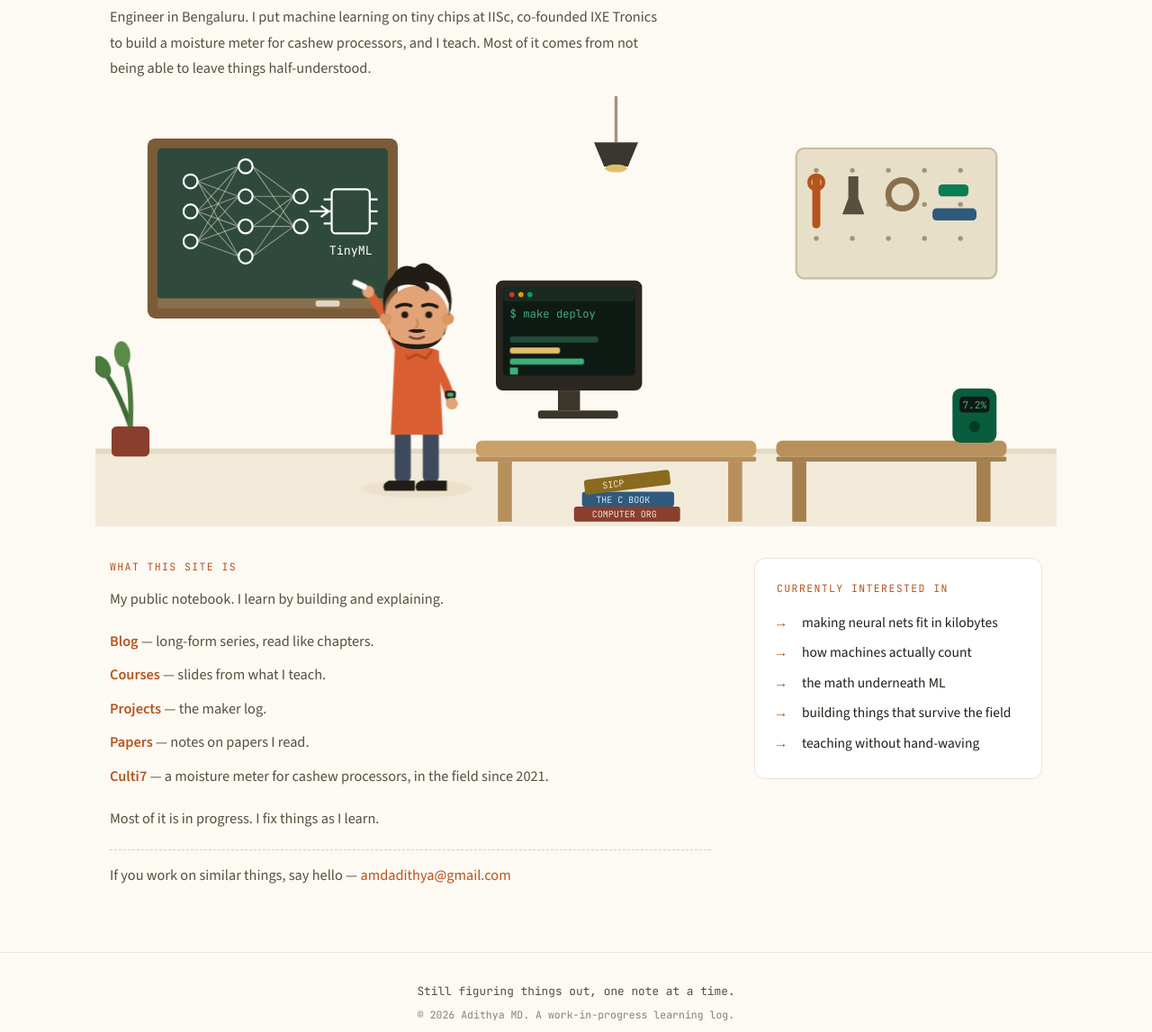
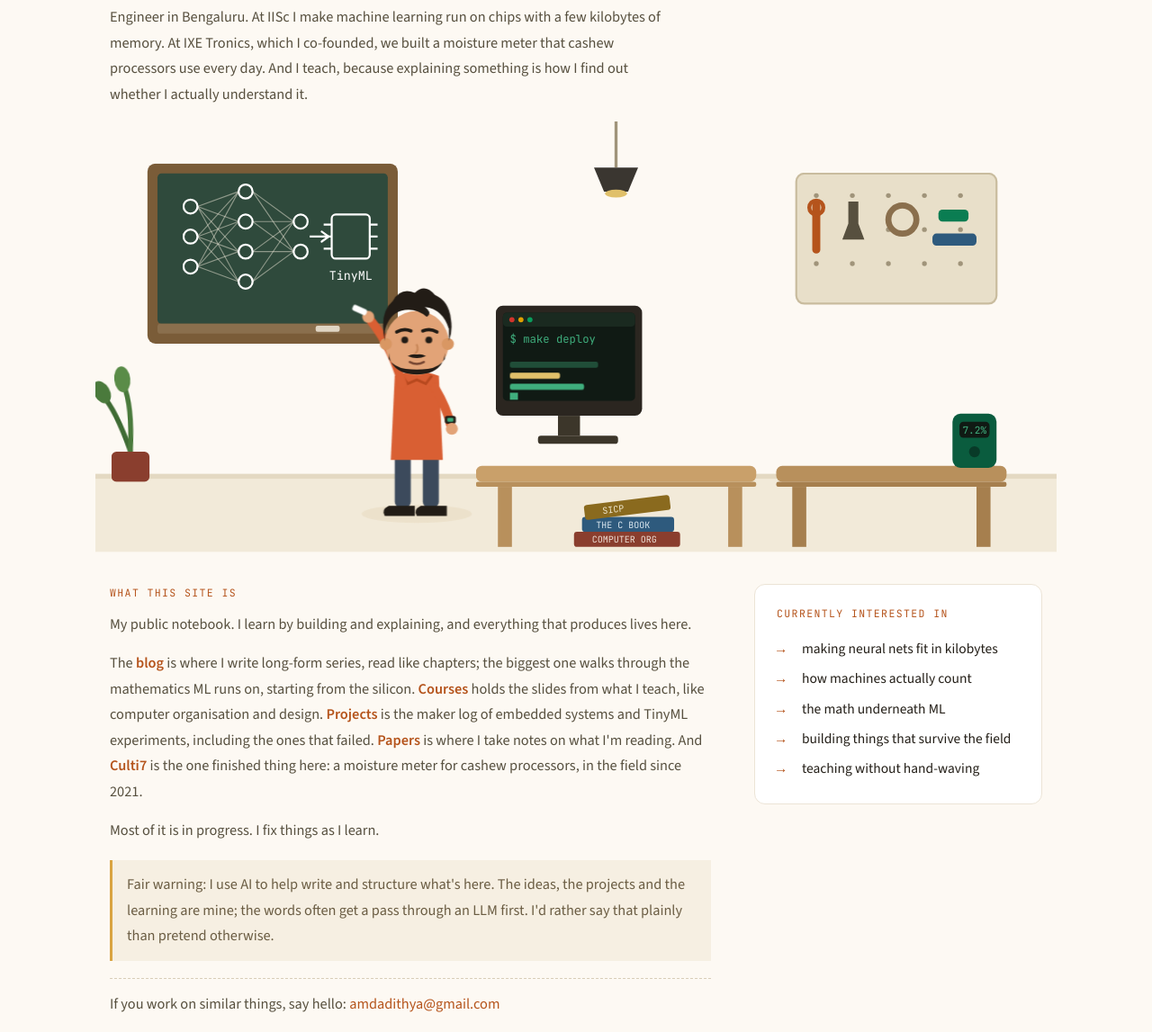
Before and after one commit to adimd/AMD_Website, an Eleventy site: page src/index.njk in a window 1280 px wide. Shown: the part 153-1300 px from the top of the page at 90% size. Built offline with nearby package versions, Linux system fonts and the light colour scheme; Eleventy itself is replaced by a stand-in of ours; files that its build step writes are made by us from their sources.

Commit message:
Updated Index Page

```diff
--- a/src/index.njk
+++ b/src/index.njk
@@ -1,15 +1,14 @@
 ---
 layout: base.njk
-title: Systems, silicon, chalk, and solder
 ---
 
 <section class="hero">
   <h1>Hi, I'm Adithya.</h1>
   <p class="hero-sub">
-    Engineer in Bengaluru. I put machine learning on tiny chips at IISc,
-    co-founded IXE Tronics to build a moisture meter for cashew processors,
-    and I teach. Most of it comes from not being able to leave things
-    half-understood.
+    Engineer in Bengaluru. At IISc I make machine learning run on chips with a
+    few kilobytes of memory. At IXE Tronics, which I co-founded, we built a
+    moisture meter that cashew processors use every day. And I teach, because
+    explaining something is how I find out whether I actually understand it.
   </p>
 </section>
 
@@ -229,17 +228,31 @@ title: Systems, silicon, chalk, and solder
 
   <section class="about-site">
     <p class="label">What this site is</p>
-    <p>My public notebook. I learn by building and explaining.</p>
-    <ul class="site-parts">
-      <li><a href="/blog/"><strong>Blog</strong></a> &mdash; long-form series, read like chapters.</li>
-      <li><a href="/courses/"><strong>Courses</strong></a> &mdash; slides from what I teach.</li>
-      <li><a href="/projects/"><strong>Projects</strong></a> &mdash; the maker log.</li>
-      <li><a href="/papers/"><strong>Papers</strong></a> &mdash; notes on papers I read.</li>
-      <li><a href="/culti7/"><strong>Culti7</strong></a> &mdash; a moisture meter for cashew processors, in the field since 2021.</li>
-    </ul>
+    <p>
+      My public notebook. I learn by building and explaining, and everything
+      that produces lives here.
+    </p>
+    <p>
+      The <a href="/blog/"><strong>blog</strong></a> is where I write long-form
+      series, read like chapters; the biggest one walks through the mathematics
+      ML runs on, starting from the silicon.
+      <a href="/courses/"><strong>Courses</strong></a> holds the slides from
+      what I teach, like computer organisation and design.
+      <a href="/projects/"><strong>Projects</strong></a> is the maker log of
+      embedded systems and TinyML experiments, including the ones that failed.
+      <a href="/papers/"><strong>Papers</strong></a> is where I take notes on
+      what I'm reading. And <a href="/culti7/"><strong>Culti7</strong></a> is
+      the one finished thing here: a moisture meter for cashew processors, in
+      the field since 2021.
+    </p>
     <p>Most of it is in progress. I fix things as I learn.</p>
+    <p class="ai-note">
+      Fair warning: I use AI to help write and structure what's here. The ideas,
+      the projects and the learning are mine; the words often get a pass through
+      an LLM first. I'd rather say that plainly than pretend otherwise.
+    </p>
     <p class="say-hello">
-      If you work on similar things, say hello &mdash;
+      If you work on similar things, say hello:
       <a href="mailto:amdadithya@gmail.com">amdadithya@gmail.com</a>
     </p>
   </section>
--- a/src/theme.css
+++ b/src/theme.css
@@ -208,6 +208,14 @@ a:hover { color: #8f3f12; }
   padding: 0.28rem 0;
   font-size: 1.02rem;
 }
+.ai-note {
+  font-size: 0.93rem;
+  color: #6b5d43;
+  background: #f6efe2;
+  border-left: 3px solid #d9a441;
+  padding: 0.8rem 1rem;
+  margin-top: 1.2rem;
+}
 .say-hello {
   border-top: 1px dashed var(--border-strong);
   padding-top: 0.9rem;
```
